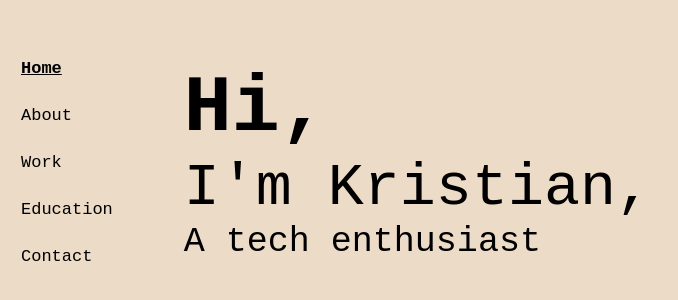
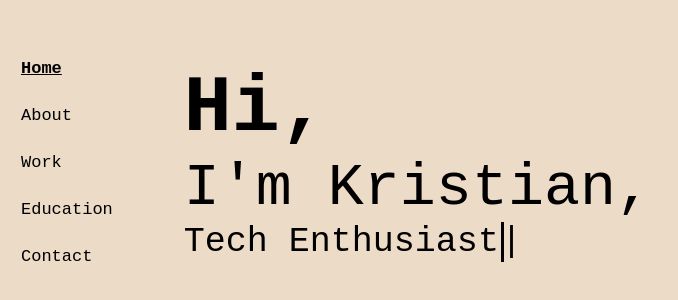
Before and after one commit to jegerud/jegerud.github.io, a React (Create React App) app: page / in a window 1280 px wide. Shown: the part 238-538 px from the top of the page, without its empty margins (0-678 px from the left). Built offline with nearby package versions, Linux system fonts and the light colour scheme; the HTML template or start-up script is replaced by a standard one.

Commit message:
feat: replaced the rolling animation with typing animation to display roles

```diff
--- a/src/pages/home.tsx
+++ b/src/pages/home.tsx
@@ -2,30 +2,49 @@ import React, { useEffect, useState } from "react";
 import styled from "styled-components";
 import { ResetHeaders } from "../helpers/styles-helpers";
 
+const roles = [
+  "Consultant",
+  "Tech Enthusiast",
+  "Problem Solver",
+  "Sports enthusiast",
+  "Accordion Player"
+];
+
 export function Home() {
-  const contents = [
-    "AI enthusiast",
-    "Medical Science enthusiast",
-    "CrossFit enthusiast",
-    "Music enthusiast",
-    "Outdoors enthusiast",
-    "Liverpool enthusiast",
-    "Formula 1 enthusiast"
-  ];
-  const [index, setIndex] = useState(0);
-  const [content, setContent] = useState(contents[index]);
+  const [roleIndex, setRoleIndex] = useState(0);
+  const [displayedText, setDisplayedText] = useState("");
+  const [isDeleting, setIsDeleting] = useState(false);
+  const [typingSpeed, setTypingSpeed] = useState(100);
 
-  // useEffect(() => {
-  //   const interval = setInterval(() => {
-  //     var newIndex = index;
-  //     newIndex++;
-  //     if (newIndex > contents.length - 1) newIndex = 0;
+  useEffect(() => {
+    const currentRole = roles[roleIndex];
 
-  //     setIndex(newIndex);
-  //     setContent(contents[newIndex]);
-  //   }, 2000);
-  //   return () => clearInterval(interval);
-  // });
+    const handleTyping = () => {
+      if (!isDeleting) {
+        // Typing forward
+        if (displayedText.length < currentRole.length) {
+          setDisplayedText(currentRole.substring(0, displayedText.length + 1));
+          setTypingSpeed(100);
+        } else {
+          // Finished typing, wait then start deleting
+          setTimeout(() => setIsDeleting(true), 2000);
+        }
+      } else {
+        // Deleting
+        if (displayedText.length > 0) {
+          setDisplayedText(currentRole.substring(0, displayedText.length - 1));
+          setTypingSpeed(50);
+        } else {
+          // Finished deleting, move to next role
+          setIsDeleting(false);
+          setRoleIndex((prevIndex) => (prevIndex + 1) % roles.length);
+        }
+      }
+    };
+
+    const timer = setTimeout(handleTyping, typingSpeed);
+    return () => clearTimeout(timer);
+  }, [displayedText, isDeleting, roleIndex, typingSpeed]);
 
   return (
     <HomeContainer>
@@ -33,7 +52,10 @@ export function Home() {
         <TopHeader>Hi,</TopHeader>
         <SubHeader>I'm Kristian,</SubHeader>
         <InnerHeader>
-          <Unanimated>A tech enthusiast</Unanimated>
+          <TypingText>
+            {displayedText}
+            <Cursor>|</Cursor>
+          </TypingText>
         </InnerHeader>
       </HomeHeader>
     </HomeContainer>
@@ -92,31 +114,25 @@ const InnerHeader = styled.h3`
   }
 `;
 
-const Unanimated = styled.div`
-  margin-right: 10px;
+const TypingText = styled.div`
   font-weight: 100;
+  display: inline-flex;
+  align-items: center;
 `;
 
-const Animated = styled.div`
-  /* margin-left: 10px; */
-  margin-right: 10px;
-  /* animation: openclose 2s ease-in-out infinite; */
+const Cursor = styled.span`
+  display: inline-block;
+  width: 3px;
+  background-color: black;
+  margin-left: 2px;
+  animation: blink 1s infinite;
 
-  /* @keyframes openclose {
-    0% {
+  @keyframes blink {
+    0%, 50% {
+      opacity: 1;
+    }
+    51%, 100% {
       opacity: 0;
     }
-    20% {
-      opacity: 0.7;
-    }
-    60% {
-      opacity: 1;
-    }
-    95% {
-      opacity: 0.9;
-    }
-    100% {
-      opacity: 0.1;
-    }
-  } */
+  }
 `;
```
